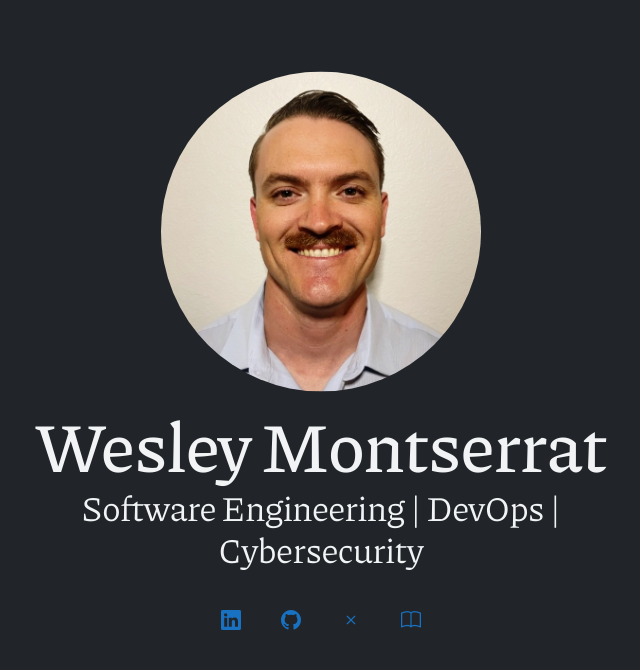
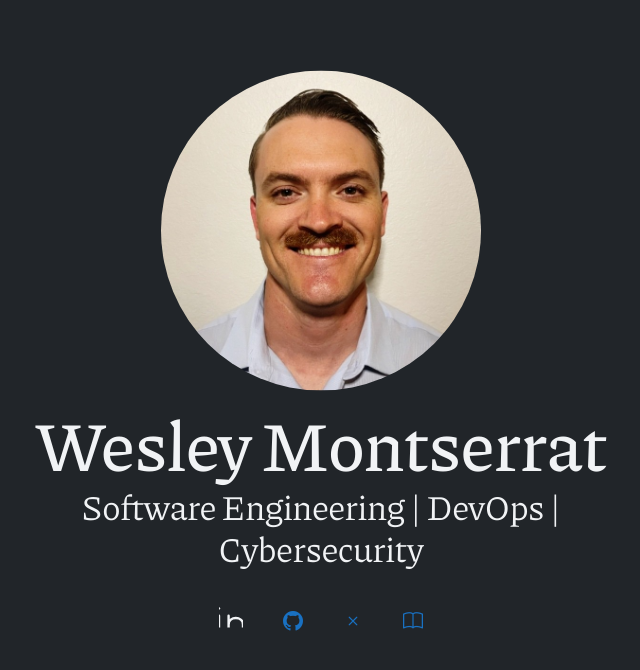
Before and after one commit to wesleyem/wesleyem.com, an Angular app: page / in a window 1280 px wide. Shown: the top 670 px of the page, without its empty margins (319-959 px from the left). Built offline with nearby package versions, Linux system fonts and the light colour scheme.

Commit message:
implement material icons, style issues remain

```diff
--- a/package.json
+++ b/package.json
@@ -15,11 +15,10 @@
     "@angular/compiler": "^18.0.0",
     "@angular/core": "^18.0.0",
     "@angular/forms": "^18.0.0",
+    "@angular/material": "^18.0.0",
     "@angular/platform-browser": "^18.0.0",
     "@angular/platform-browser-dynamic": "^18.0.0",
     "@angular/router": "^18.0.0",
-    "@tsparticles/angular": "^3.0.0",
-    "@tsparticles/engine": "^3.4.0",
     "bootstrap": "^5.3.3",
     "bootstrap-icons": "^1.11.3",
     "open-color": "^1.9.1",
--- a/src/app/app.component.html
+++ b/src/app/app.component.html
@@ -1,5 +1,4 @@
 <div id="particles-js" class="content fullscreen">
   <app-jumbotron [site]="site" class="fullscreen"/>
 </div>
-
 <router-outlet />
--- a/src/app/app.component.ts
+++ b/src/app/app.component.ts
@@ -1,15 +1,26 @@
 import { Component } from '@angular/core';
 import { RouterOutlet } from '@angular/router';
+import { IconResolver, MatIcon, MatIconRegistry } from '@angular/material/icon';
 import { JumbotronComponent } from './jumbotron/jumbotron.component';
+import { DomSanitizer } from '@angular/platform-browser';
 
 @Component({
   selector: 'app-root',
   standalone: true,
-  imports: [RouterOutlet, JumbotronComponent],
+  imports: [
+    RouterOutlet,
+    JumbotronComponent,
+    MatIcon
+  ],
   templateUrl: './app.component.html',
   styleUrl: './app.component.scss'
 })
 export class AppComponent {
+  constructor(iconRegistry: MatIconRegistry, sanitizer: DomSanitizer) {
+    const resolver: IconResolver = (name) =>
+      sanitizer.bypassSecurityTrustResourceUrl(`/svg/${name}.svg`);
+    iconRegistry.addSvgIconResolver(resolver);
+  }
   //
   site = {
     photo: "/headshot.jpg",
--- a/src/app/app.config.ts
+++ b/src/app/app.config.ts
@@ -1,8 +1,12 @@
 import { ApplicationConfig, provideZoneChangeDetection } from '@angular/core';
 import { provideRouter } from '@angular/router';
-
 import { routes } from './app.routes';
+import { provideHttpClient, withFetch } from '@angular/common/http';
 
 export const appConfig: ApplicationConfig = {
-  providers: [provideZoneChangeDetection({ eventCoalescing: true }), provideRouter(routes)]
+  providers: [
+    provideZoneChangeDetection({ eventCoalescing: true }),
+    provideRouter(routes),
+    provideHttpClient(withFetch()),
+  ]
 };
--- a/src/app/jumbotron/jumbotron.component.html
+++ b/src/app/jumbotron/jumbotron.component.html
@@ -6,7 +6,9 @@
     <h1 class="particles-subtitle">{{ site.tag }}</h1>
     <div class="nowrap">
       @if (site.social.linkedin) {
-        <a class="particles-icon" href="https://www.linkedin.com/in/{{ site.social.linkedin }}"><i class="bi bi-linkedin"></i></a>
+        <a class="particles-icon" href="https://www.linkedin.com/in/{{ site.social.linkedin }}">
+            <mat-icon svgIcon="linkedin" aria-hidden="false" aria-label="linkedin SVG icon"></mat-icon>
+        </a>
       }
       @if (site.social.github) {
         <a class="particles-icon" href="https://github.com/{{ site.social.github }}"><i class="bi bi-github"></i></a>
--- a/src/app/jumbotron/jumbotron.component.ts
+++ b/src/app/jumbotron/jumbotron.component.ts
@@ -1,9 +1,12 @@
 import { Component, Input } from '@angular/core';
+import { MatIcon } from '@angular/material/icon';
 
 @Component({
   selector: 'app-jumbotron',
   standalone: true,
-  imports: [],
+  imports: [
+    MatIcon
+  ],
   templateUrl: './jumbotron.component.html',
   styleUrl: './jumbotron.component.scss'
 })
```
Also changed, not shown: 1 other file (tests, documents, lock files or other folders).
